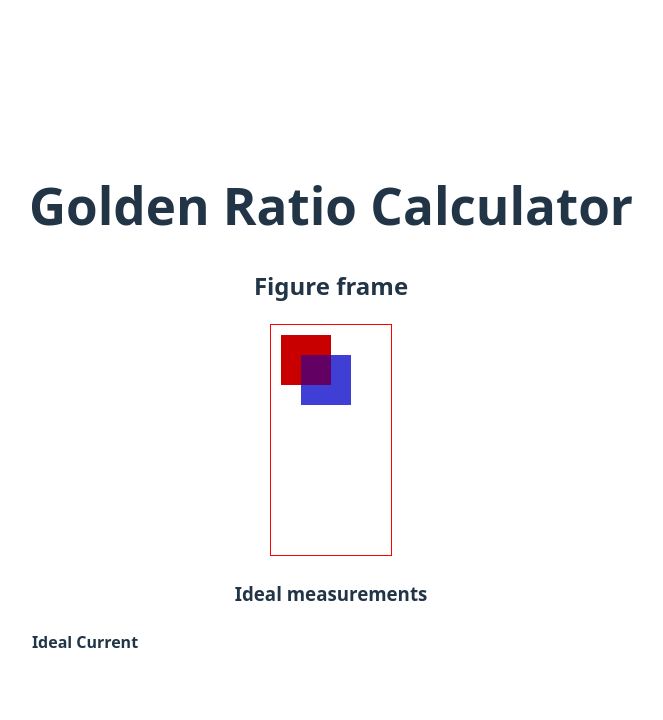
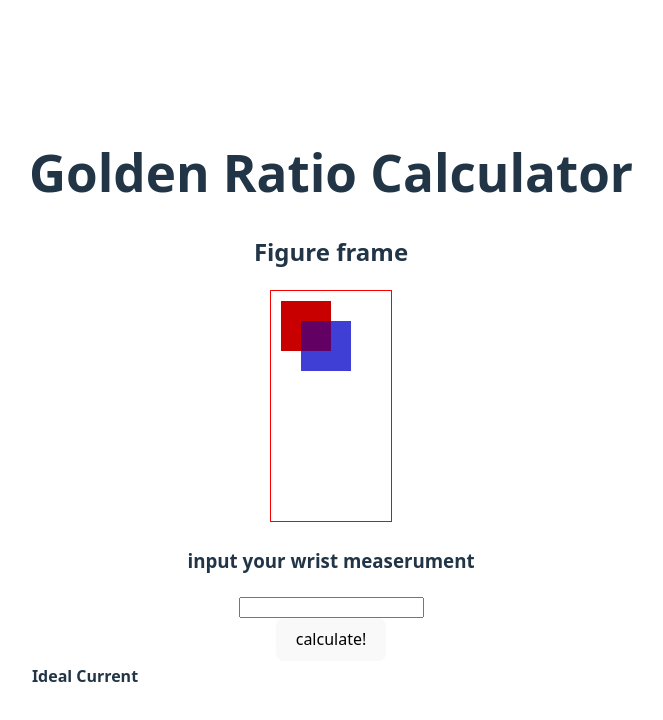
Before and after one commit to JohanCodeForFun/golden-ratio, a React (Vite) app: page / in a window 1280 px wide. Shown: the top 720 px of the page, without its empty margins (309-972 px from the left). Built offline with nearby package versions, Linux system fonts and the light colour scheme.

Commit message:
Add input handling for wrist measurement and update canvas rendering

```diff
--- a/src/App.tsx
+++ b/src/App.tsx
@@ -1,7 +1,17 @@
-import { useEffect } from 'react'
+import { useEffect, useState, type ChangeEvent } from 'react'
 import './App.css'
 
 function App() {
+  const [inputValue, setInputValue] = useState<string>("");
+
+  function handleInputChange(e: ChangeEvent<HTMLInputElement>) {
+    setInputValue(e.target.value)
+  }
+
+  function handleCalculate(e) {
+    e.preventDefault();
+  }
+
   useEffect(() => {
     const canvas = document.getElementById("canvas") as HTMLCanvasElement | null;
     if (canvas && canvas.getContext) {
@@ -23,10 +33,20 @@ function App() {
         <h2>Figure frame</h2>
         <canvas id="canvas" width="120" height="230"></canvas>
       </div>
-      <div>
+      <div className='input'>
         <h3>
-          Ideal measurements
+          input your wrist measerument
         </h3>
+        <input
+          type="text"
+          value={inputValue}
+          onChange={handleInputChange}
+        />
+        <br />
+        <button>calculate!</button>
+      </div>
+
+      <div className='calculation'>
         <table>
           <thead>
             <tr>
@@ -35,7 +55,6 @@ function App() {
             </tr>
           </thead>
           <tbody>
-            {/* Add table rows here */}
           </tbody>
         </table>
       </div>
```
